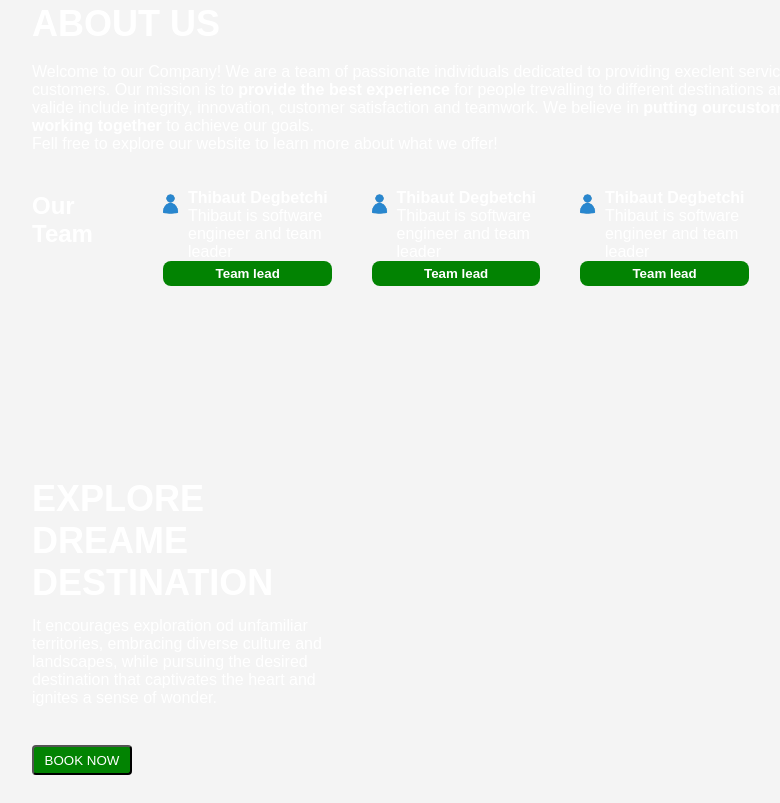
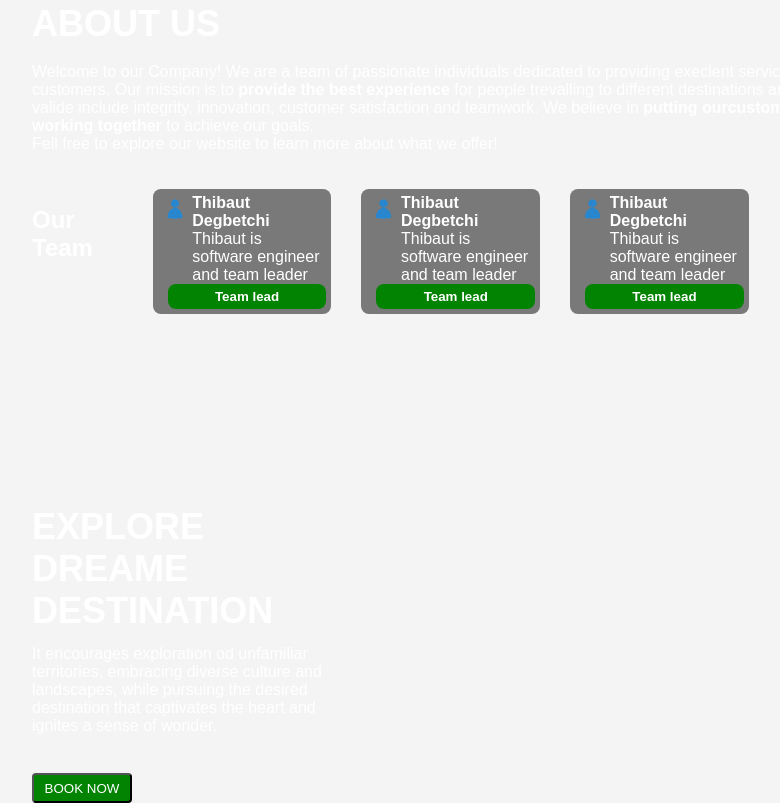
Before and after one commit to ThibautDegbetchi/travel_in_Benin, a plain HTML site: page travel_recommendation.html in a window 1280 px wide. Shown: the part 807-1610 px from the top of the page, without its empty margins (224-1004 px from the left). Before the commit the page ends 1582 px from the top, so only its background shows below. Drawn offline with Linux system fonts and the light colour scheme.

Commit message:
about us section is okay

```diff
--- a/style.css
+++ b/style.css
@@ -161,19 +161,22 @@ body {
 }
 .team{
     width: 80%;
-    height: 10%;
+    height: 40%;
     display: flex;
-    align-items: center; /* Aligne verticalement l'image et le texte */
+    align-items: center;
     justify-content: space-around;
 }
 .team-info{
     display: flex;
     width: 30%;
-    height:15%;
+    height:20%;
     flex-direction: column;
     justify-content: center;
     margin-left:30px;
     margin-top:5%;
+    padding: 5px;
+    background-color: rgba(0, 0, 0, 0.5);
+    border-radius: 8px;
 }
 .profname{
     display: flex;
```
Also changed, not shown: travel_recommendation.html (indentation only).
